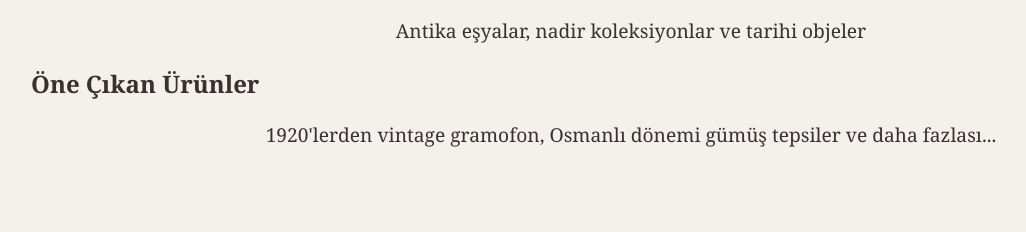
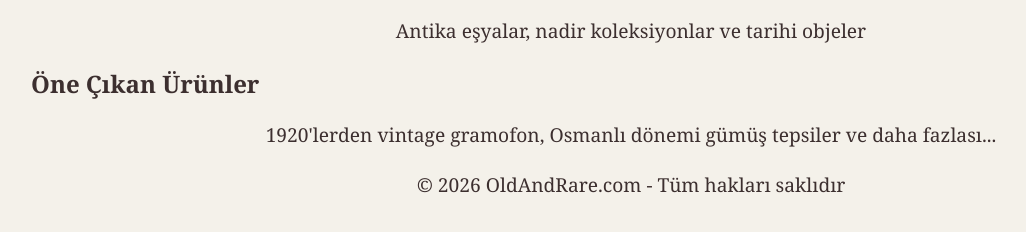
Before and after one commit to OmnezGmbH/OldAndRare.de, a plain HTML site: page index.html in a window 1280 px wide. Shown: the part 170-402 px from the top of the page, without its empty margins (9-1035 px from the left). Drawn offline with Linux system fonts and the light colour scheme.

Commit message:
Eklendi: Footer bölümü

```diff
--- a/index.html
+++ b/index.html
@@ -16,5 +16,8 @@
         <h2>Öne Çıkan Ürünler</h2>
         <p>1920'lerden vintage gramofon, Osmanlı dönemi gümüş tepsiler ve daha fazlası...</p>
     </section>
+    <footer>
+        <p>&copy; 2026 OldAndRare.com - Tüm hakları saklıdır</p>
+    </footer>
 </body>
 </html>
```
